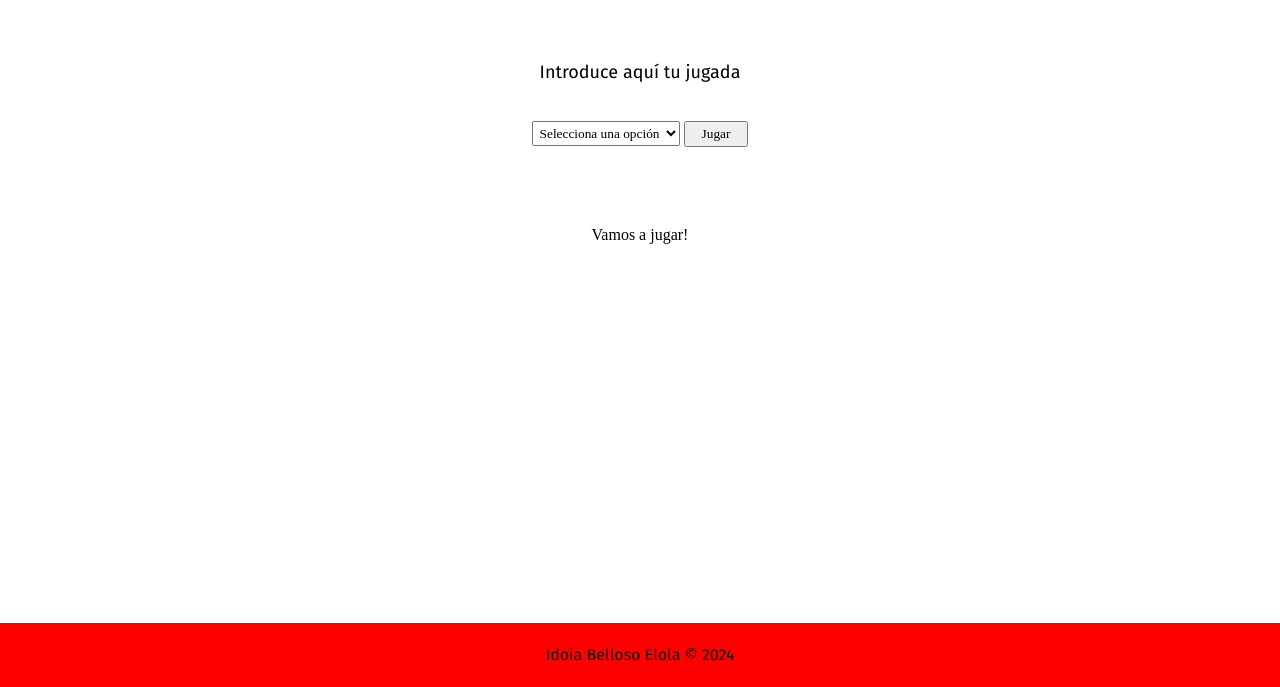
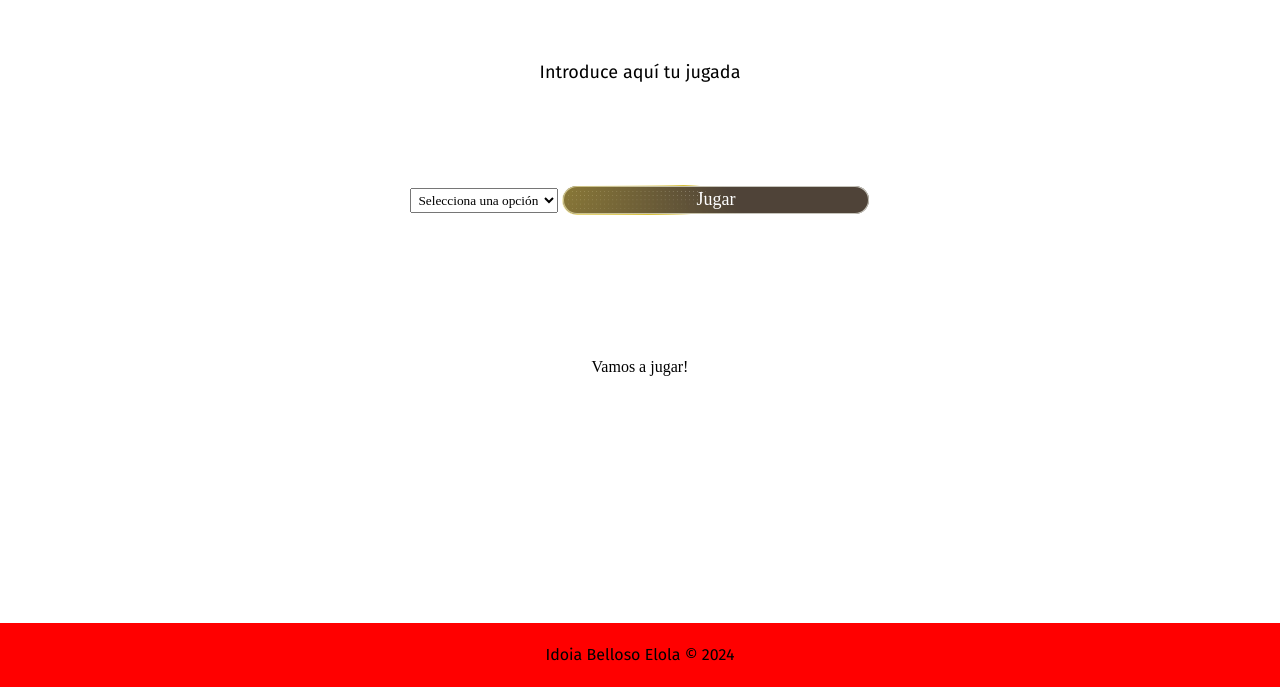
Before and after one commit to IdoiaBE/modulo-2-ejercicio.intermedio, a website built with Vite: page src/index.html in a window 1280 px wide. Shown: the part 117-804 px from the top of the page. Built offline with nearby package versions, Linux system fonts and the light colour scheme; a web font is replaced by a local one.

Commit message:
playbutton style adjustments

```diff
--- a/src/index.html
+++ b/src/index.html
@@ -28,15 +28,13 @@
                 <option value="paper">Papel</option>
                 <option value="scissors">Tijera</option>
             </select>
-            <button class="js-btn" id="playGame">Jugar</button>
+            <button class="shiny-cta js-btn" id="playGame">Jugar</button>
         </section>
 
-        <section class="graphics">
-            <p class="js-myAction"></p>
+        <section class="paint">
+            <span class="js-myAction"></span>
 
-            <span class=" hidden js-versus">vs.</span>
-
-            <p class="js-computerAction"></p>
+            <span class="js-computerAction"></span>
         </section>
 
         <p class="js-text">Vamos a jugar!</p>
--- /dev/null
+++ b/src/js/1_paint.js
@@ -0,0 +1,3 @@
+
+// symbols:
+// ✊  🤚  ✌️
--- a/src/scss/components/_playButton.scss
+++ b/src/scss/components/_playButton.scss
@@ -1,56 +1,190 @@
-@property --a { /* must register --a to animate it */
-	syntax: '<angle>';
+:root {
+	--shiny-cta-bg: #4f4338;
+	--shiny-cta-bg-subtle: #c6c4bb;
+	--shiny-cta-fg: #ffffff;
+	--shiny-cta-highlight: rgb(215, 191, 54);
+	--shiny-cta-highlight-subtle: #ffe884;
+  }
+
+  @property --gradient-angle {
+	syntax: "<angle>";
 	initial-value: 0deg;
-	/* used only on pseudo, nowhere to be inherited,
-	 * better perf if set false, see
-	 * https://www.bram.us/2024/10/03/benchmarking-the-performance-of-css-property/ */
-	inherits: false
-}
+	inherits: false;
+  }
 
-#playGame {
-	/* hide outer part of glow */
+  @property --gradient-angle-offset {
+	syntax: "<angle>";
+	initial-value: 0deg;
+	inherits: false;
+  }
+
+  @property --gradient-percent {
+	syntax: "<percentage>";
+	initial-value: 5%;
+	inherits: false;
+  }
+
+  @property --gradient-shine {
+	syntax: "<color>";
+	initial-value: white;
+	inherits: false;
+  }
+
+  .shiny-cta {
+	min-width: 30%;
+	--animation: gradient-angle linear infinite;
+	--duration: 3s;
+	--shadow-size: 2px;
+	isolation: isolate;
+	position: relative;
 	overflow: hidden;
-	/* needed for absolutely positioned pseudo */
-	position: relative;
-	/* adjust width as needed IF it's even necessary to set */
-	width: Min(12.5em, 80vmin);
-	/* adjust aspect-ratio OR height IF height not given by content */
+	cursor: pointer;
+	outline-offset: 4px;
+	padding: 5px 15px;
+	font-family: inherit;
+	font-size: 1.125rem;
+	line-height: 1.2;
+	border: 1px solid transparent;
+	border-radius: 360px;
+	color: var(--shiny-cta-fg);
+	background: linear-gradient(var(--shiny-cta-bg), var(--shiny-cta-bg))
+		padding-box,
+	  conic-gradient(
+		  from calc(var(--gradient-angle) - var(--gradient-angle-offset)),
+		  transparent,
+		  var(--shiny-cta-highlight) var(--gradient-percent),
+		  var(--gradient-shine) calc(var(--gradient-percent) * 2),
+		  var(--shiny-cta-highlight) calc(var(--gradient-percent) * 3),
+		  transparent calc(var(--gradient-percent) * 4)
+		)
+		border-box;
+	box-shadow: inset 0 0 0 1px var(--shiny-cta-bg-subtle);
+
+	&::before,
+	&::after,
+	span::before {
+	  content: "";
+	  pointer-events: none;
+	  position: absolute;
+	  inset-inline-start: 50%;
+	  inset-block-start: 50%;
+	  translate: -50% -50%;
+	  z-index: -1;
+	}
+
+	&:active {
+	  translate: 0 1px;
+	}
+  }
+
+  /* Dots pattern */
+  .shiny-cta::before {
+	--size: calc(100% - var(--shadow-size) * 3);
+	--position: 2px;
+	--space: calc(var(--position) * 2);
+	width: var(--size);
+	height: var(--size);
+	background: radial-gradient(
+		circle at var(--position) var(--position),
+		white calc(var(--position) / 4),
+		transparent 0
+	  )
+	  padding-box;
+	background-size: var(--space) var(--space);
+	background-repeat: space;
+	mask-image: conic-gradient(
+	  from calc(var(--gradient-angle) + 45deg),
+	  black,
+	  transparent 10% 90%,
+	  black
+	);
+	border-radius: inherit;
+	opacity: 0.4;
+	z-index: -1;
+  }
+
+  /* Inner shimmer */
+  .shiny-cta::after {
+	--animation: shimmer linear infinite;
+	width: 100%;
 	aspect-ratio: 1;
-	/* round outer card corners */
-	border-radius: .5em;
+	background: linear-gradient(
+	  -50deg,
+	  transparent,
+	  var(--shiny-cta-highlight),
+	  transparent
+	);
+	mask-image: radial-gradient(circle at bottom, transparent 40%, black);
+	opacity: 0.6;
+  }
 
-	/* text & layout styles below just for prettifying */
-	place-self: center;
-	place-content: center;
-	padding: .5em;
-	color: #ededed;
-	font: clamp(1em, 2vw + 2vh, 2em) sans-serif;
-	text-align: center;
-	text-transform: uppercase;
-	text-wrap: balance
-}
+  .shiny-cta span {
+	z-index: 1;
 
-#playGame::before {
-	/* grid doesn't work for stacking when a stacked item is text node */
-	position: absolute;
-	/* place behind card content, so card text is selectable, etc */
-	z-index: -1;
-	/* best if inset is at least half the border-width with minus */
-	inset: -1em;
-	/* reserve space for border */
-	border: solid 1.25em;
-	border-image:
-		/* adjust gradient as needed, I just used a random palette */
-		conic-gradient(from var(--a), #669900, #99cc33, #ccee66,
-				#006699, #3399cc, #990066, #cc3399,
-				#ff6600, #ff9900, #ffcc00, #669900) 1;
-	/* blur this pseudo */
-	filter: blur(.75em);
-	/* tweak animation duration as necessary */
-	animation: a 4s linear infinite;
-	/* needed so pseudo is displayed */
-	content: ''
-}
+	&::before {
+	  --size: calc(100% + 1rem);
+	  width: var(--size);
+	  height: var(--size);
+	  box-shadow: inset 0 -1ex 2rem 4px var(--shiny-cta-highlight);
+	  opacity: 0;
+	}
+  }
 
-/* animate --a from its initial-value 0deg to 1turn */
-@keyframes a { to { --a: 1turn } }
+  /* Animate */
+  .shiny-cta {
+	--transition: 800ms cubic-bezier(0.25, 1, 0.5, 1);
+	transition: var(--transition);
+	transition-property: --gradient-angle-offset, --gradient-percent,
+	  --gradient-shine;
+
+	&,
+	&::before,
+	&::after {
+	  animation: var(--animation) var(--duration),
+		var(--animation) calc(var(--duration) / 0.4) reverse paused;
+	  animation-composition: add;
+	}
+
+	span::before {
+	  transition: opacity var(--transition);
+	  animation: calc(var(--duration) * 1.5) breathe linear infinite;
+	}
+  }
+
+  .shiny-cta:is(:hover, :focus-visible) {
+	--gradient-percent: 20%;
+	--gradient-angle-offset: 95deg;
+	--gradient-shine: var(--shiny-cta-highlight-subtle);
+
+	&,
+	&::before,
+	&::after {
+	  animation-play-state: running;
+	}
+
+	span::before {
+	  opacity: 1;
+	}
+  }
+
+  @keyframes gradient-angle {
+	to {
+	  --gradient-angle: 360deg;
+	}
+  }
+
+  @keyframes shimmer {
+	to {
+	  rotate: 360deg;
+	}
+  }
+
+  @keyframes breathe {
+	from,
+	to {
+	  scale: 1;
+	}
+	50% {
+	  scale: 1.2;
+	}
+  }
--- a/src/scss/core/_variables.scss
+++ b/src/scss/core/_variables.scss
@@ -1,17 +1,17 @@
 // fonts
 
 //style 1
-$font-title: 'Bangers';
+$font-title: 'Bangers', serif;
 $font-main: 'Fira Sans';
 $font-text: 'Martel Sans';
 
 // //style 2
-// $font-title: 'Frijole';
+// $font-title: 'Frijole', serif;
 // $font-main: 'Londrina Shadow';
 // $font-text: 'Frank Ruhl Libre';
 
 // //style 3
-// $font-title: 'Montserrat';
+// $font-title: 'Montserrat', serif;
 // $font-main: 'Caveat Brush';
 // $font-text: 'Hind Madurai';
 
--- a/src/scss/layout/_page.scss
+++ b/src/scss/layout/_page.scss
@@ -13,6 +13,12 @@
   }
 }
 
+.play {
+  width: 100%;
+  padding: 5% 10%;
+  text-align: center;
+}
+
 #gameOptions {
   font-family: $font-text;
   padding: 3px;
@@ -23,7 +29,3 @@
   padding: 3px 16px;
   cursor: pointer;
 }
-
-.hidden {
-  display: none;
-}
--- a/src/scss/main.scss
+++ b/src/scss/main.scss
@@ -4,7 +4,7 @@
 
 @import 'core/reset';
 @import 'core/variables';
-// @import 'components/playButton';
 @import 'layout/header';
 @import 'layout/page';
 @import 'layout/footer';
+@import 'components/playButton';
```
Also changed, not shown: src/js/2_score.js (added).
